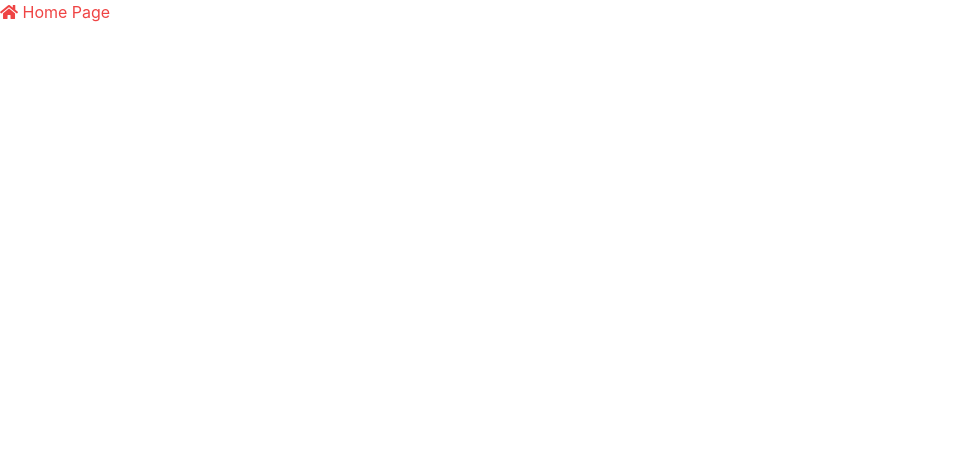
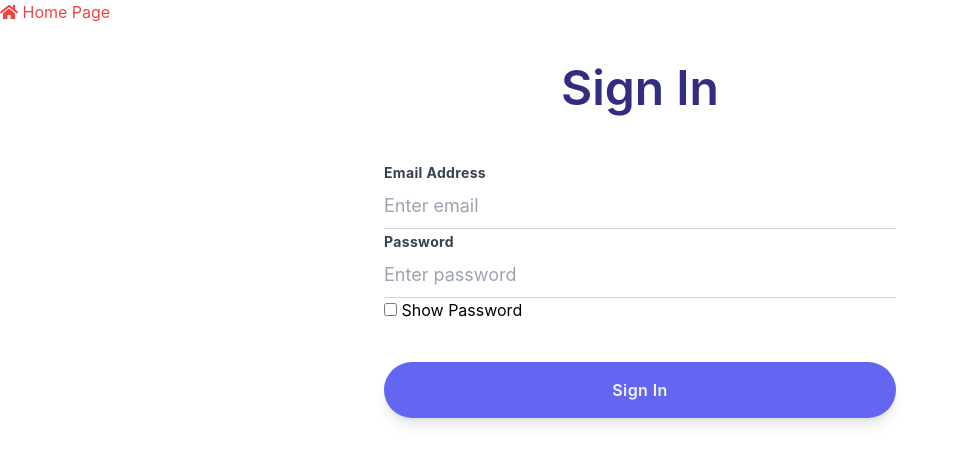
Before and after one commit to EnQuilLoga/Mock-project, a React (Create React App) app: page / in a window 1280 px wide. Shown: the top 464 px of the page, without its empty margins (0-959 px from the left). Built offline with nearby package versions, Linux system fonts and the light colour scheme.

Commit message:
fix login form 12/5

```diff
--- a/src/App.tsx
+++ b/src/App.tsx
@@ -1,6 +1,7 @@
 import React from "react";
 import { Route, Routes } from "react-router-dom";
 import Home from "./components/home/Home";
+import ReactForm from "./components/login/ReactForm";
 
 function App() {
   return (
@@ -8,7 +9,9 @@ function App() {
       <Routes>
         <Route path="/" element={<Home />}></Route>
       </Routes>
+      <ReactForm/>
     </div>
+
   );
 }
 
--- a/src/components/login/LoginForm.tsx
+++ b/src/components/login/LoginForm.tsx
@@ -1,4 +1,5 @@
 import { colors } from "@mui/material";
+import { error } from "console";
 import React from "react";
 import { Fragment } from "react";
 
@@ -55,9 +56,9 @@ export class LoginForm extends React.Component {
 
     handlePasswordChange=(event: React.ChangeEvent<HTMLInputElement>) =>{
         this.setState({password: event.target.value}, () =>{
-            if(this.state.password.length<4 || this.state.password.length >10){
+            if(this.state.password.length<6 || this.state.password.length >10){
                 this.setState({
-                    errorPassword: "Password length must be between 4 and 10 characters"
+                    errorPassword: "Password length must be between 6 and 10 characters"
                 })
             }
         })
@@ -79,21 +80,21 @@ export class LoginForm extends React.Component {
             <Fragment>
 
             <div className="mt-10 px-96 ">
-                <h2 className="text-center text-4xl text-indigo-900 font-display font-semibold lg:text-left xl:text-5xl xl:text-bold">Sign In</h2>
+                <h2 className="text-center text-4xl text-indigo-900 font-display font-semibold xl:text-5xl ">Sign In</h2>
                 <form className="mt-12" autoComplete="off" onSubmit={this.handleSubmit}>
 
                 <div className="form-group">
                     <label htmlFor="email-address" className="text-sm font-bold text-gray-700 tracking-wide">Email Address</label>
                     <input type="email"
                     id="email-address"
-                    className={`form-control ${this.state.errorEmail ? "is-invalid": "w-full text-lg py-2 border-b border-gray-300 focus:outline-none focus:border-indigo-500"}`}
-                    // className="w-full text-lg py-2 border-b border-gray-300 focus:outline-none focus:border-indigo-500"
+                    className={`form-control w-full text-lg py-2 border-b border-gray-300 focus:outline-none focus:border-indigo-500 ${this.state.errorEmail ? "is-invalid": ""}`}
+
                     placeholder="Enter email"
                     autoComplete="email-address"
                     value={this.state.emailAddress}
                     onChange={this.handleEmailAddressChange}
                     />
-                    {this.state.errorEmail && ( <div className="text-danger">{this.state.errorEmail}</div> )}
+                    {this.state.errorEmail && ( <div className="text-red-500">{this.state.errorEmail}</div> )}
                 </div>
 
 
@@ -101,12 +102,12 @@ export class LoginForm extends React.Component {
                     <label htmlFor="current-password" className="text-sm font-bold text-gray-700 tracking-wide">Password</label>
                     <input type={this.state.showPassword ? "text" : "password"}
                     id="current-password"
-                    className={`form-control ${this.state.errorPassword ? "is-invalid": "w-full text-lg py-2 border-b border-gray-300 focus:outline-none focus:border-indigo-500"}`}
+                    className={`form-control w-full text-lg py-2 border-b border-gray-300 focus:outline-none focus:border-indigo-500 ${this.state.errorPassword ? "is-invalid": ""}`}
                     placeholder="Enter password"
                     value={this.state.password}
                     onChange={this.handlePasswordChange}
                     />
-                    {this.state.errorPassword && ( <div className="text-danger">{this.state.errorPassword}</div> )}
+                    {this.state.errorPassword && ( <div className="text-red-500">{this.state.errorPassword}</div>)}
 
                 </div>
 
```
